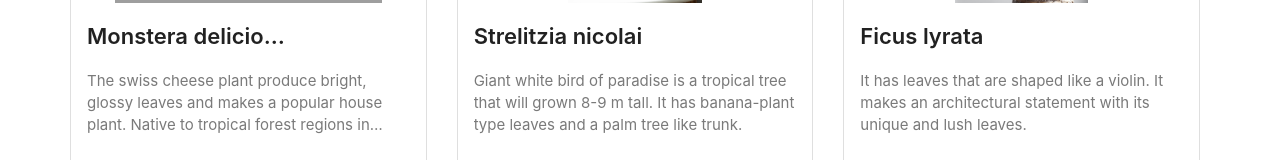
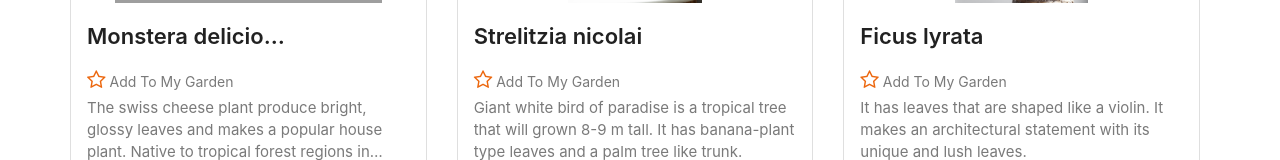
Before and after one commit to priyas21/PlantJannat, a Next.js app: page / in a window 1280 px wide. Shown: the part 397-557 px from the top of the page. Built offline with nearby package versions, Linux system fonts and the light colour scheme; grey boxes are pictures that could not be loaded.

Commit message:
Add component AddToMyGarden to allow each plant to be add to the user's garden

```diff
--- a/src/components/PlantInfo.js
+++ b/src/components/PlantInfo.js
@@ -21,8 +21,22 @@ function PlantImage({plantName, botanicalName}) {
         </div>
     )
 }
+function AddToMyGarden({addToMyGarden}){
+    return (
+        <div className="action padB1">
+            <span>
+                <i className={addToMyGarden === true ?
+                    "fa fa-star orange" : "fa fa-star-o orange"
+                }
+                /> {" "}
+            Add To My Garden{" "}
+            </span>
+        </div>
 
-function PlantDemographics({botanicalName, description, water, fertilization, sun, soil }) {
+    )
+}
+
+function PlantDemographics({botanicalName, description, water, fertilization, sun, soil, addToMyGarden }) {
     return (
         <div className="plant-info">
             <div className="d-flex justify-content-between mb-3">
@@ -30,6 +44,8 @@ function PlantDemographics({botanicalName, description, water, fertilization, su
                     {botanicalName}
                 </h3>
             </div>
+            <AddToMyGarden
+            addToMyGarden = {addToMyGarden} />
             <div>
                 <p className="card-description">
                     {description}
```
